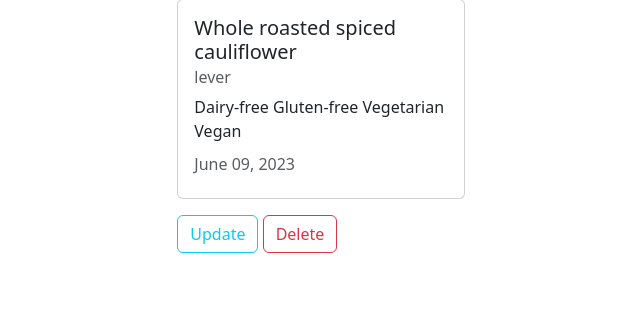
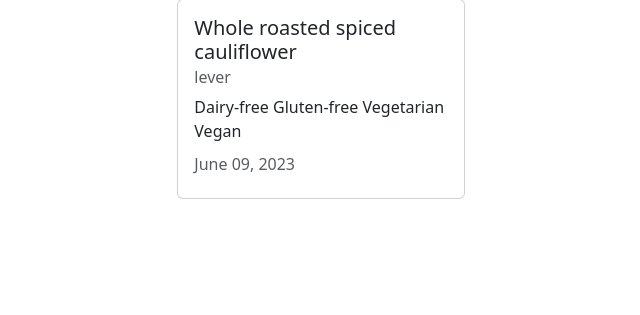
Before and after one commit to leverh/Django-Project-One, a Django app: page /choice/2/ in a window 1280 px wide. Shown: the part 137-452 px from the top of the page, without its empty margins (48-688 px from the left). Run offline with Django 4.2, Linux system fonts and the light colour scheme; data comes from the database, SQL or seed files in the repository; both versions use the stored data as it was after the commit.

Commit message:
Added functionality so only authors of items can actually delete the items

```diff
--- a/choices/templates/choices/choice_detail.html
+++ b/choices/templates/choices/choice_detail.html
@@ -9,13 +9,16 @@
               <h5 class="card-title">{{ object.title }}</h5>
               <h6 class="card-subtitle mb-2 text-body-secondary">{{ object.author }}</h6>
               <p class="card-text">{{ object.description }}</p>
-              <h6 class="card-subtitle mb-2 text-body-secondary">{{ object.date_updated|date:"F d, Y" }}</h6>
+              <h6 class="card-subtitle mb-2 text-body-secondary">
+                {{ object.date_updated|date:"F d, Y" }}</h6>
             </div>
           </div>
 
         <div class="col-4">
-          <a class="btn btn-outline-info" href="{ url 'choices-update' object.id %}">Update</a>
-          <a class="btn btn-outline-danger" href="{ url 'choices-delete' object.id %}">Delete</a>
+          {% if object.author == user or user.is_staff %}
+          <a class="btn btn-outline-info" href="{% url 'choices-update' object.id %}">Update</a>
+          <a class="btn btn-outline-danger" href="{% url 'choices-delete' object.id %}">Delete</a>
+          {% endif %}
         </div>
 
 
```
Also changed, not shown: db.sqlite3.
